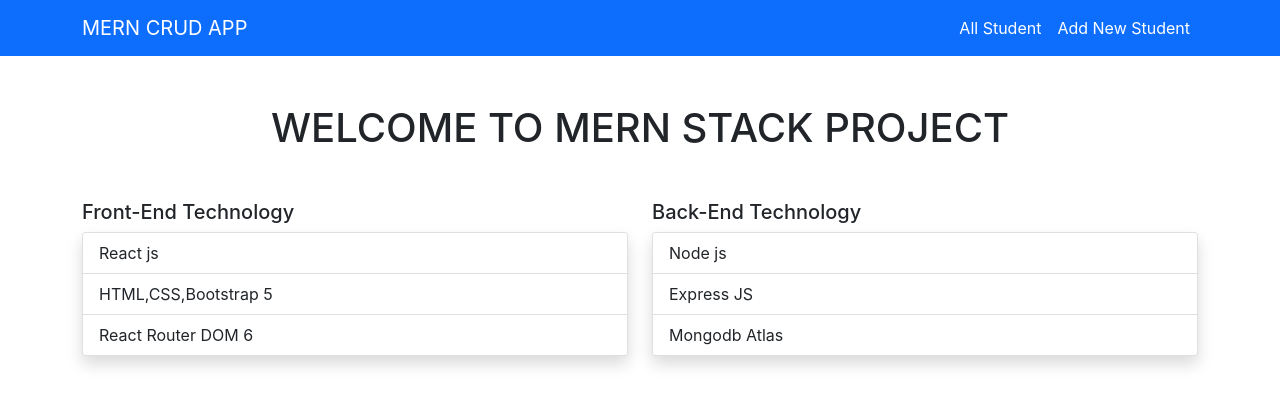
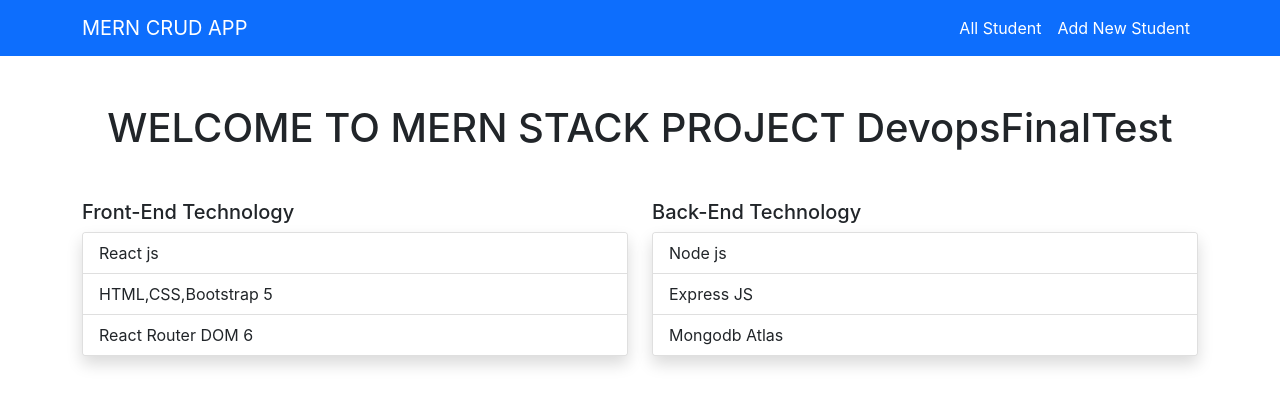
Before and after one commit to rahatislamld/DevopsTest, a React (Create React App) app in the folder client/: page / in a window 1280 px wide. Shown: the top 406 px of the page. Built offline with nearby package versions, Linux system fonts and the light colour scheme.

Commit message:
Update Home.js

```diff
--- a/client/src/component/Home.js
+++ b/client/src/component/Home.js
@@ -3,7 +3,7 @@ import React from 'react'
 export default function Home() {
   return (
     <div className='container mt-5'>
-      <h1 className='mt-5 text-center'>WELCOME TO MERN STACK PROJECT</h1>
+      <h1 className='mt-5 text-center'>WELCOME TO MERN STACK PROJECT DevopsFinalTest</h1>
       <div className='row mt-5'>
         <div className='col-md-6'>
           <h5>Front-End Technology</h5>
```
